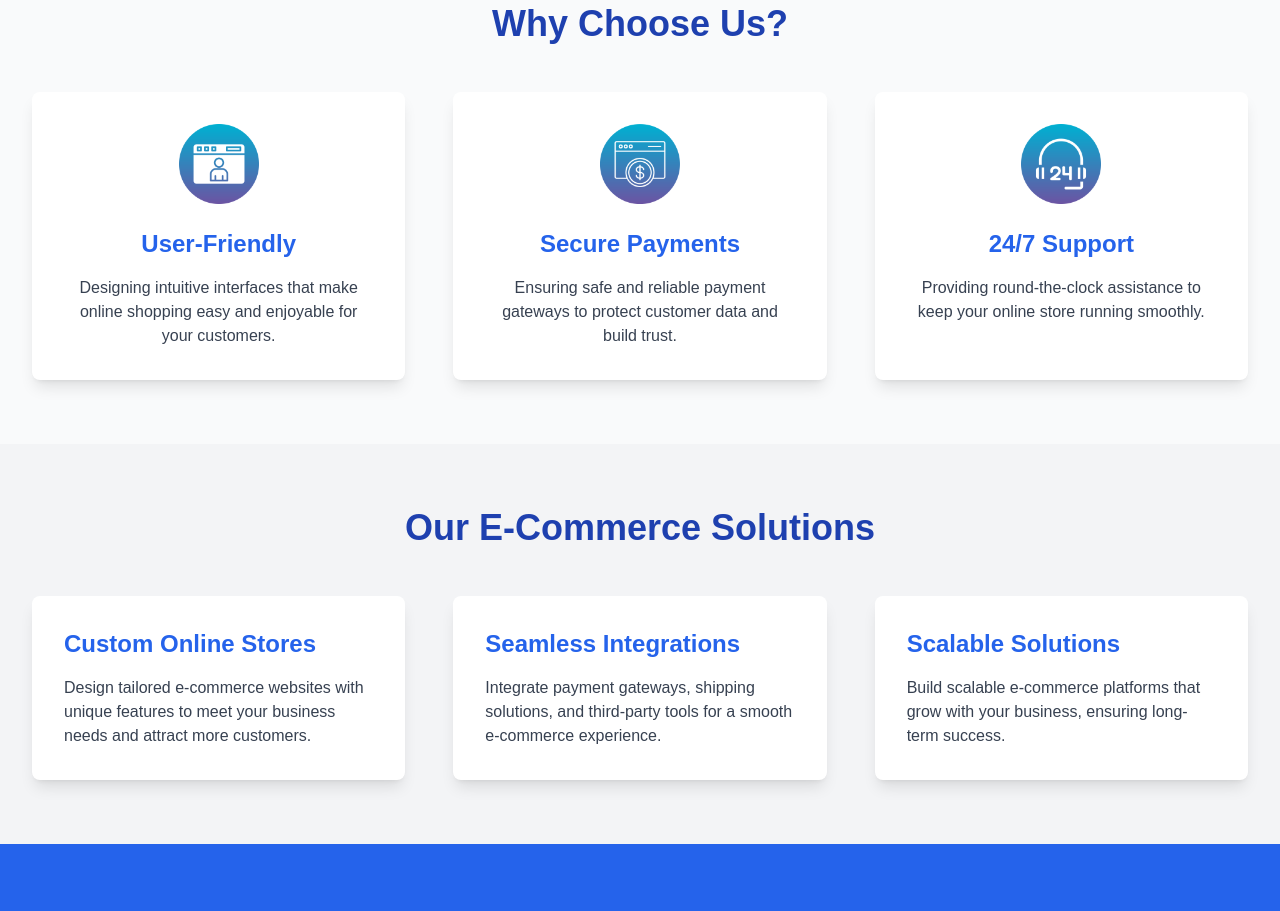
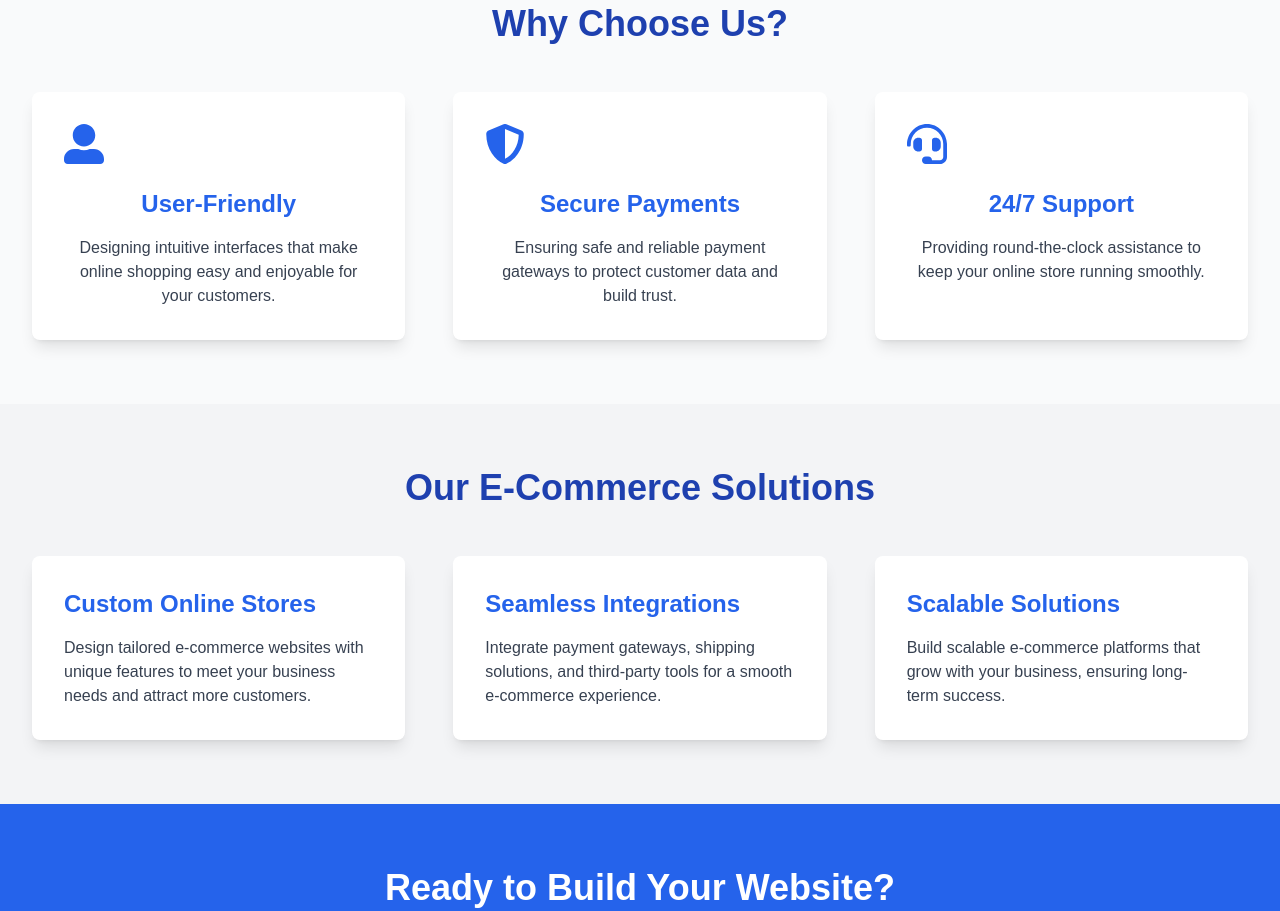
Before and after one commit to HansakaKaveesh/frithcode, a Next.js app: page /services/e-commerce-solutions in a window 1280 px wide. Shown: the part 780-1691 px from the top of the page. Built offline with nearby package versions, Linux system fonts and the light colour scheme.

Commit message:
Enhance hero sections with fixed background attachment and improve accessibility with aria-labels; update WhyChooseUs component to use icons instead of images for better performance and visual appeal.

```diff
--- a/src/app/about-us/components/HeroSection.js
+++ b/src/app/about-us/components/HeroSection.js
@@ -1,4 +1,3 @@
-// components/HeroSection.js
 import Link from 'next/link';
 
 const HeroSection = () => {
@@ -8,8 +7,11 @@ const HeroSection = () => {
       <div
         className="absolute inset-0 bg-cover bg-center"
         style={{
-          backgroundImage: 'url("/Aboutus.jpg")', // Adjust the image path accordingly
+          backgroundImage: 'url("/Aboutus.jpg")',
+          backgroundAttachment: 'fixed', // Parallax effect
         }}
+        role="img"
+        aria-label="Background image showcasing About Us section"
       ></div>
 
       {/* Blue Transparent Overlay */}
@@ -23,7 +25,8 @@ const HeroSection = () => {
         <p className="mt-4 text-lg opacity-0 animate-fadeInUp delay-200">
           Explore our innovative web solutions for businesses across the globe.
         </p>
-       {/* <p className="mt-4 text-base md:text-lg opacity-0 animate-fadeInUp delay-400">
+        {/* Breadcrumb (Optional)
+        <p className="mt-4 text-base md:text-lg opacity-0 animate-fadeInUp delay-400">
           <Link href="/" className="text-blue-300 hover:underline dark:text-blue-400">
             Home
           </Link>{' '}
--- a/src/app/about-us/components/VisionMissionSection.js
+++ b/src/app/about-us/components/VisionMissionSection.js
@@ -1,5 +1,6 @@
 "use client"
 import { useEffect } from 'react';
+import { FaGlobe, FaBullhorn } from 'react-icons/fa'; // Import React Icons
 import AOS from 'aos';
 import 'aos/dist/aos.css';
 
@@ -14,7 +15,7 @@ const VisionMissionSection = () => {
   }, []);
 
   return (
-    <div className="bg-gray-50 py-16 md:py-20 dark:bg-gray-800" >
+    <div className="bg-gray-50 py-16 md:py-20 dark:bg-gray-800">
       <div className="container mx-auto max-w-full sm:max-w-md lg:max-w-3xl xl:max-w-4xl px-6">
         <div className="grid grid-cols-1 lg:grid-cols-2 gap-8 md:gap-12 text-center">
           {/* Vision */}
@@ -23,7 +24,10 @@ const VisionMissionSection = () => {
               className="bg-white shadow-lg p-8 rounded-lg transform hover:scale-105 transition-transform duration-300 dark:bg-gray-700 dark:text-white"
               data-aos="zoom-in"
             >
-            <h3 className="text-xl md:text-2xl font-bold text-blue-700 dark:text-blue-400 mb-6">Our Vision</h3>
+              <h3 className="text-xl md:text-2xl font-bold text-blue-700 dark:text-blue-400 mb-6 flex justify-center items-center">
+                <FaGlobe className="mr-2 text-3xl" /> {/* Add icon */}
+                Our Vision
+              </h3>
               <p className="text-base md:text-lg text-gray-600 leading-relaxed dark:text-gray-300">
                 Our vision is to operate as a worldwide web solution provider through 100%
                 customer satisfaction while providing creative, unique, and effective websites.
@@ -37,7 +41,10 @@ const VisionMissionSection = () => {
               className="bg-white shadow-lg p-8 rounded-lg transform hover:scale-105 transition-transform duration-300 dark:bg-gray-700 dark:text-white"
               data-aos="zoom-in"
             >
-            <h3 className="text-xl md:text-2xl font-bold text-blue-700 dark:text-blue-400 mb-6">Our Mission</h3>
+              <h3 className="text-xl md:text-2xl font-bold text-blue-700 dark:text-blue-400 mb-6 flex justify-center items-center">
+                <FaBullhorn className="mr-2 text-3xl" /> {/* Add icon */}
+                Our Mission
+              </h3>
               <p className="text-base md:text-lg text-gray-600 leading-relaxed dark:text-gray-300">
                 Our mission is to furnish the best web solution to customers by conceptualizing
                 their ideas and transforming them into the latest web designing technology.
--- a/src/app/services/e-commerce-solutions/components/WhyChooseUs.js
+++ b/src/app/services/e-commerce-solutions/components/WhyChooseUs.js
@@ -1,14 +1,14 @@
 "use client"
 import { useEffect } from 'react';
-import Image from 'next/image';
+import { FaUserAlt, FaShieldAlt, FaHeadset } from 'react-icons/fa'; // Import the icons from react-icons
 import AOS from 'aos';
 import 'aos/dist/aos.css'; // Import AOS styles
 
 const WhyChooseUs = () => {
   const features = [
-    { src: "/Services/Ecommerce/user-friendly.png", title: "User-Friendly", description: "Designing intuitive interfaces that make online shopping easy and enjoyable for your customers." },
-    { src: "/Services/Ecommerce/secure-payment.png", title: "Secure Payments", description: "Ensuring safe and reliable payment gateways to protect customer data and build trust." },
-    { src: "/Services/Ecommerce/24-7-support.png", title: "24/7 Support", description: "Providing round-the-clock assistance to keep your online store running smoothly." }
+    { icon: <FaUserAlt size={40} />, title: "User-Friendly", description: "Designing intuitive interfaces that make online shopping easy and enjoyable for your customers." },
+    { icon: <FaShieldAlt size={40} />, title: "Secure Payments", description: "Ensuring safe and reliable payment gateways to protect customer data and build trust." },
+    { icon: <FaHeadset size={40} />, title: "24/7 Support", description: "Providing round-the-clock assistance to keep your online store running smoothly." }
   ];
 
   useEffect(() => {
@@ -29,8 +29,8 @@ const WhyChooseUs = () => {
             data-aos="fade-up" // Adding animation on scroll
             className="text-center bg-white dark:bg-gray-800 shadow-lg hover:shadow-xl transition-shadow rounded-lg p-8 transform hover:scale-105"
           >
-            <div className="relative w-20 h-20 mx-auto">
-              <Image src={item.src} alt={item.title} fill className="object-contain" />
+            <div className="text-blue-600 dark:text-blue-300 mx-auto">
+              {item.icon} {/* Display the icon */}
             </div>
             <h3 className="text-2xl font-semibold mt-6 text-blue-600 dark:text-blue-300">{item.title}</h3>
             <p className="mt-4 text-gray-700 dark:text-gray-300">{item.description}</p>
--- a/src/app/services/web-development/components/HeroSection.js
+++ b/src/app/services/web-development/components/HeroSection.js
@@ -9,6 +9,7 @@ const HeroSection = () => {
         className="absolute inset-0 bg-cover bg-center"
         style={{
           backgroundImage: 'url("/Services/bg.jpg")', // Adjust the image path accordingly
+          backgroundAttachment: 'fixed', // Enables parallax scrolling
         }}
       ></div>
 
@@ -18,10 +19,10 @@ const HeroSection = () => {
       {/* Overlay Content */}
       <div className="relative container mx-auto min-h-[50vh] sm:min-h-[60vh] md:min-h-[70vh] lg:min-h-[90vh] py-24 sm:py-28 md:py-36 lg:py-60 text-center flex flex-col justify-center">
         <h1 className="text-3xl md:text-4xl font-bold text-white dark:text-gray-100 opacity-0 animate-fadeInUp">
-        Web Development Services
+          Web Development Services
         </h1>
         <p className="mt-4 text-lg opacity-0 animate-fadeInUp delay-200">
-        Creating modern, scalable, and user-friendly websites tailored to your needs.
+          Creating modern, scalable, and user-friendly websites tailored to your needs.
         </p>
         {/*<p className="mt-4 text-base md:text-lg opacity-0 animate-fadeInUp delay-400">
           <Link href="/" className="text-blue-300 hover:underline dark:text-blue-400">
--- a/src/app/services/web-development/components/WhyChooseUs.js
+++ b/src/app/services/web-development/components/WhyChooseUs.js
@@ -1,7 +1,7 @@
 // src/components/WhyChooseUs.js
 "use client"
 import { useEffect } from 'react';
-import Image from 'next/image';
+import { FaPaintBrush, FaShieldAlt, FaHeadset } from 'react-icons/fa'; // Importing the icons
 import AOS from 'aos';
 import 'aos/dist/aos.css';
 
@@ -15,9 +15,9 @@ const WhyChooseUs = () => {
   }, []);
 
   const features = [
-    { src: "/Services/custom-design.png", title: "Custom Design", description: "Tailored website designs that reflect your unique brand and goals, making your online presence truly stand out." },
-    { src: "/Services/secure.png", title: "Secure & Fast", description: "Our websites are highly optimized, secure, and provide a seamless user experience, ensuring both speed and safety." },
-    { src: "/Services/support.png", title: "Ongoing Support", description: "We provide reliable support to ensure your website remains up-to-date and performs optimally at all times." }
+    { icon: <FaPaintBrush size={40} />, title: "Custom Design", description: "Tailored website designs that reflect your unique brand and goals, making your online presence truly stand out." },
+    { icon: <FaShieldAlt size={40} />, title: "Secure & Fast", description: "Our websites are highly optimized, secure, and provide a seamless user experience, ensuring both speed and safety." },
+    { icon: <FaHeadset size={40} />, title: "Ongoing Support", description: "We provide reliable support to ensure your website remains up-to-date and performs optimally at all times." }
   ];
 
   return (
@@ -31,8 +31,8 @@ const WhyChooseUs = () => {
             data-aos-delay={`${index * 200}`} // Stagger animation based on the index
             className="text-center bg-white dark:bg-gray-800 shadow-lg hover:shadow-xl transition-shadow rounded-lg p-8 transform hover:scale-105"
           >
-            <div className="relative w-20 h-20 mx-auto">
-              <Image src={item.src} alt={item.title} fill className="object-contain" />
+            <div className="text-blue-600 dark:text-blue-300 mx-auto">
+              {item.icon}
             </div>
             <h3 className="text-2xl font-semibold mt-6 text-blue-600 dark:text-blue-300">{item.title}</h3>
             <p className="mt-4 text-gray-700 dark:text-gray-300">{item.description}</p>
--- a/src/components/Hero.js
+++ b/src/components/Hero.js
@@ -6,7 +6,10 @@ export default function Hero() {
     return (
         <section
             className="relative h-screen flex items-center justify-center text-center bg-cover bg-center"
-            style={{ backgroundImage: 'url("/Herobk.jpg")' }}
+            style={{
+                backgroundImage: 'url("/Herobk.jpg")',
+                backgroundAttachment: "fixed"
+            }}
         >
             {/* Overlay */}
             <div className="absolute inset-0 bg-blue-950 opacity-70 dark:bg-black dark:opacity-60"></div>
@@ -20,7 +23,7 @@ export default function Hero() {
                     FrithCode offers innovative web development solutions tailored to your business needs.
                 </p>
                 <div className="flex gap-4 mt-6 justify-center animate-fade-in-up delay-400">
-                <Link href="about-us"><Button className="text-black dark:text-white" variant="outline">
+                    <Link href="about-us"><Button className="text-black dark:text-white" variant="outline">
                         Learn More
                     </Button></Link>
                     <Link href="/quotation"><Button variant="destructive">Request a quotation</Button></Link>
```
Also changed, not shown: src/components/Services.js (+11 -6 lines). Lines whose indentation alone changed are shown as unchanged.
